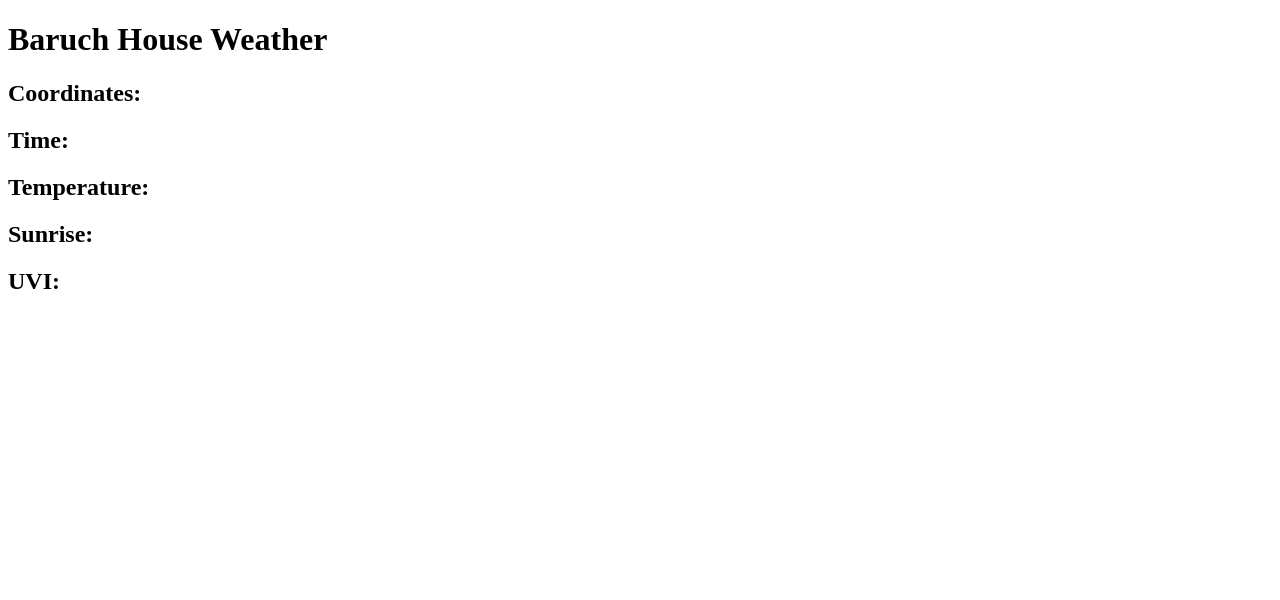
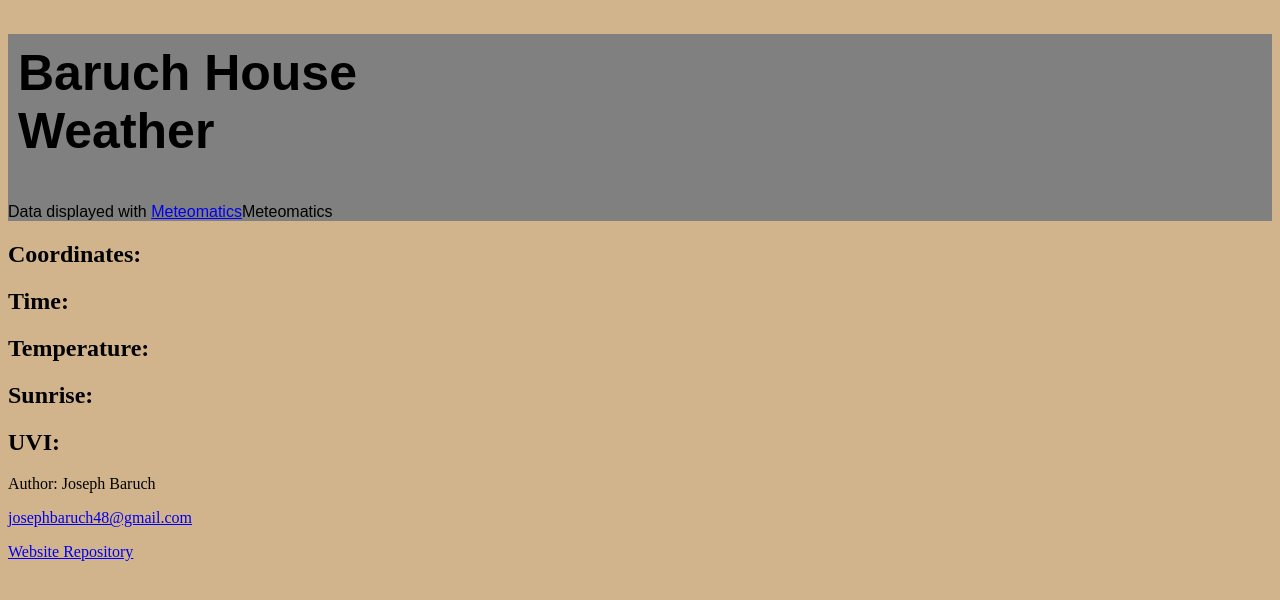
Before and after one commit to JosephPBaruch/data_web_app, a website: page index.html in a window 1280 px wide. Drawn offline with Linux system fonts and the light colour scheme; no server answers.

Commit message:
Added some css and html to index.html and styles.css

```diff
--- a/index.html
+++ b/index.html
@@ -8,16 +8,20 @@
         - API(?)
   -->
 <!DOCTYPE html>
-<html>
+<html class="html">
     <head>
         <meta charset="urf-8">
         <meta name="viewport" content="width=device-width, initial-scale=1">
         <title>Zipcode Weather Data</title>
         <script type="text/javascript" src="/fetch.js"></script>
-        <link rel="stylesheet" type="text/css" href="styles.css" />
+        <link rel="stylesheet" type="text/css" href="/styles.css" />
     </head>
     <body>
-        <h1>Baruch House Weather</h1>
+        <header class="head">
+            <h1 class="headText" >Baruch House Weather</h1>
+            <p>Data displayed with <a href="https://www.meteomatics.com/en/sign-up-weather-api-test-account/">Meteomatics</a>Meteomatics</p>
+        </header>
+
         <h2>Coordinates:</h2>
         <p id="coor"></p>
         <h2>Time:</h2>
@@ -37,6 +41,11 @@
                 document.getElementById("coor").innerHTML = ": " + place;
             });
         </script>
+        <footer class="footer">
+            <p>Author: Joseph Baruch</p>
+            <p><a href="josephbaruch48@gmail.com">josephbaruch48@gmail.com</a></p>
+            <p><a href="https://github.com/JosephPBaruch/data_web_app">Website Repository</a></p>
+          </footer>
     </body>
     <footer>
     </footer>
--- a/public/fetch.js
+++ b/public/fetch.js
@@ -15,7 +15,7 @@
     headers.set('Authorization', 'Basic ' + btoa(username + ":" + password));
 
 // fetchData URL breakdown
-    let dateTime =  '2023-07-04T10:05:00.000-06:00' + '/'; // data and time
+    let dateTime =  '2023-07-05T10:05:00.000-06:00' + '/'; // data and time
     let statType = 't_2m:F,sunrise:sql,uv:idx' + '/'; // temperature 2 meters above ground in F
     let place = '43.7324936,-116.283308' + '/'; // long, lat
     let dataType = 'json?'; // data type in .json form
--- a/public/styles.css
+++ b/public/styles.css
@@ -0,0 +1,24 @@
+.html {
+    background-color: tan;
+}
+.head {
+    background-color: gray;
+    font-family: sans-serif, Tahoma, Verdana;
+    color: black;
+    margin: auto;
+
+}
+
+.headText {
+
+    font-size: 50px;
+
+
+    width: 40%;
+    padding: 10px;
+
+}
+
+.footer {
+    color: DodgeBlue;
+}
```
